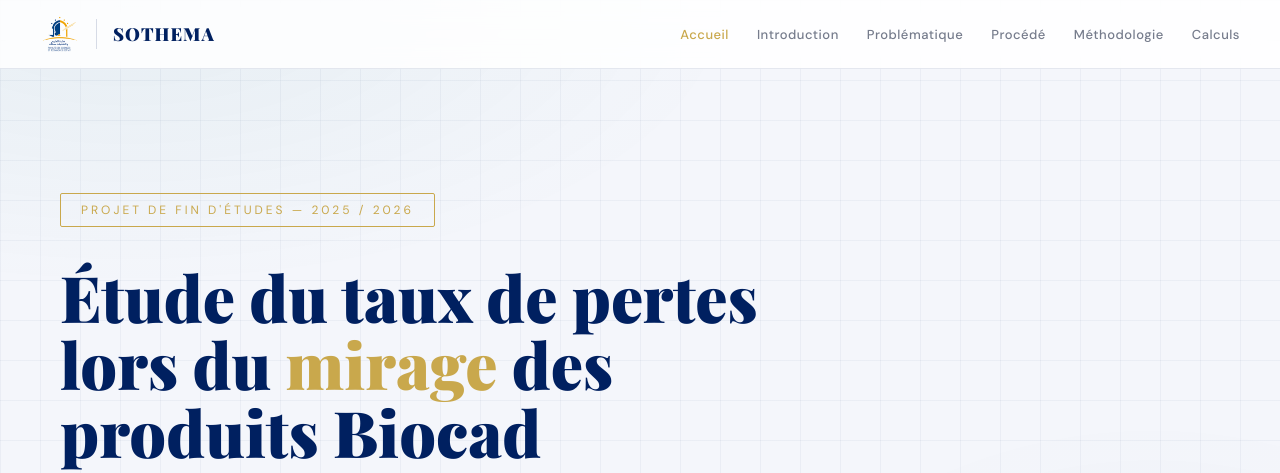
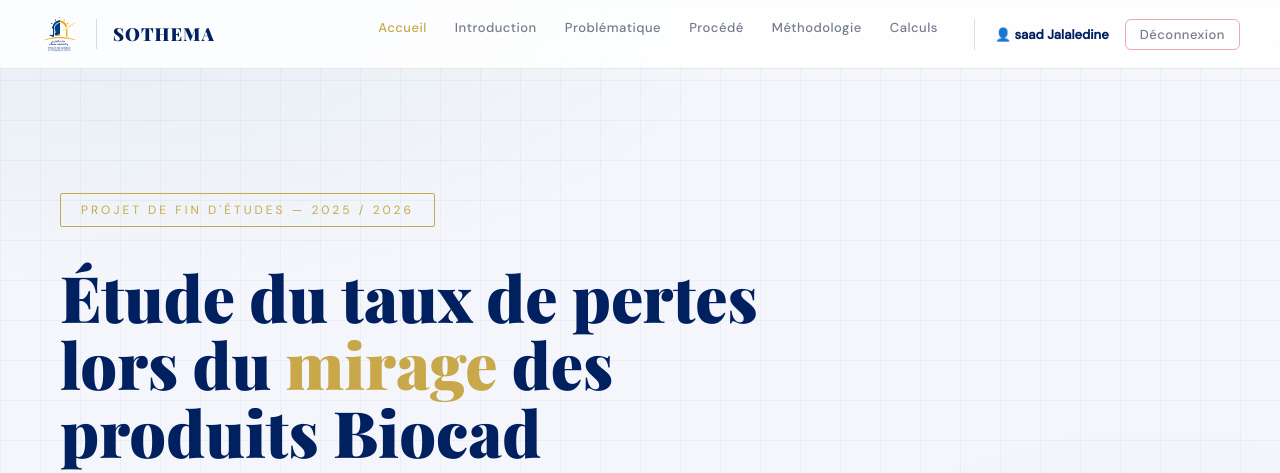
Before and after one commit to saadjalalr-blip/pfe-sothema, a Flask app: page / in a window 1280 px wide. Shown: the top 473 px of the page. Run offline with Flask 3, Linux system fonts and the light colour scheme; a user stored in the database is signed in.

Commit message:
ajout authentification

```diff
--- a/static/style.css
+++ b/static/style.css
@@ -1126,3 +1126,32 @@ main {
 }
 
 .moy-row span { color: rgba(26,37,64,0.6); }
+.nav-user {
+  display: flex;
+  align-items: center;
+  gap: 16px;
+  border-left: 1px solid rgba(0,32,96,0.15);
+  padding-left: 20px;
+  margin-left: 8px;
+}
+
+.nav-username {
+  font-size: 13px;
+  font-weight: 600;
+  color: var(--blue);
+}
+
+.nav-logout {
+  font-size: 12px;
+  padding: 6px 14px;
+  border: 1px solid rgba(211,47,47,0.4);
+  border-radius: 6px;
+  color: #D32F2F;
+  text-decoration: none;
+  transition: all 0.2s;
+}
+
+.nav-logout:hover {
+  background: rgba(211,47,47,0.08);
+  color: #D32F2F !important;
+}
--- a/templates/base.html
+++ b/templates/base.html
@@ -24,6 +24,13 @@
       <a href="/procede" class="{{ 'active' if page == 'procede' }}">Procédé</a>
       <a href="/methodologie" class="{{ 'active' if page == 'methodologie' }}">Méthodologie</a>
       <a href="/calculs" class="{{ 'active' if page == 'calculs' }}">Calculs</a>
+
+      {% if current_user.is_authenticated %}
+      <div class="nav-user">
+        <span class="nav-username">👤 {{ current_user.prenom }} {{ current_user.nom }}</span>
+        <a href="/logout" class="nav-logout">Déconnexion</a>
+      </div>
+      {% endif %}
     </div>
   </nav>
 
```
Also changed, not shown: instance/mirage.db.
